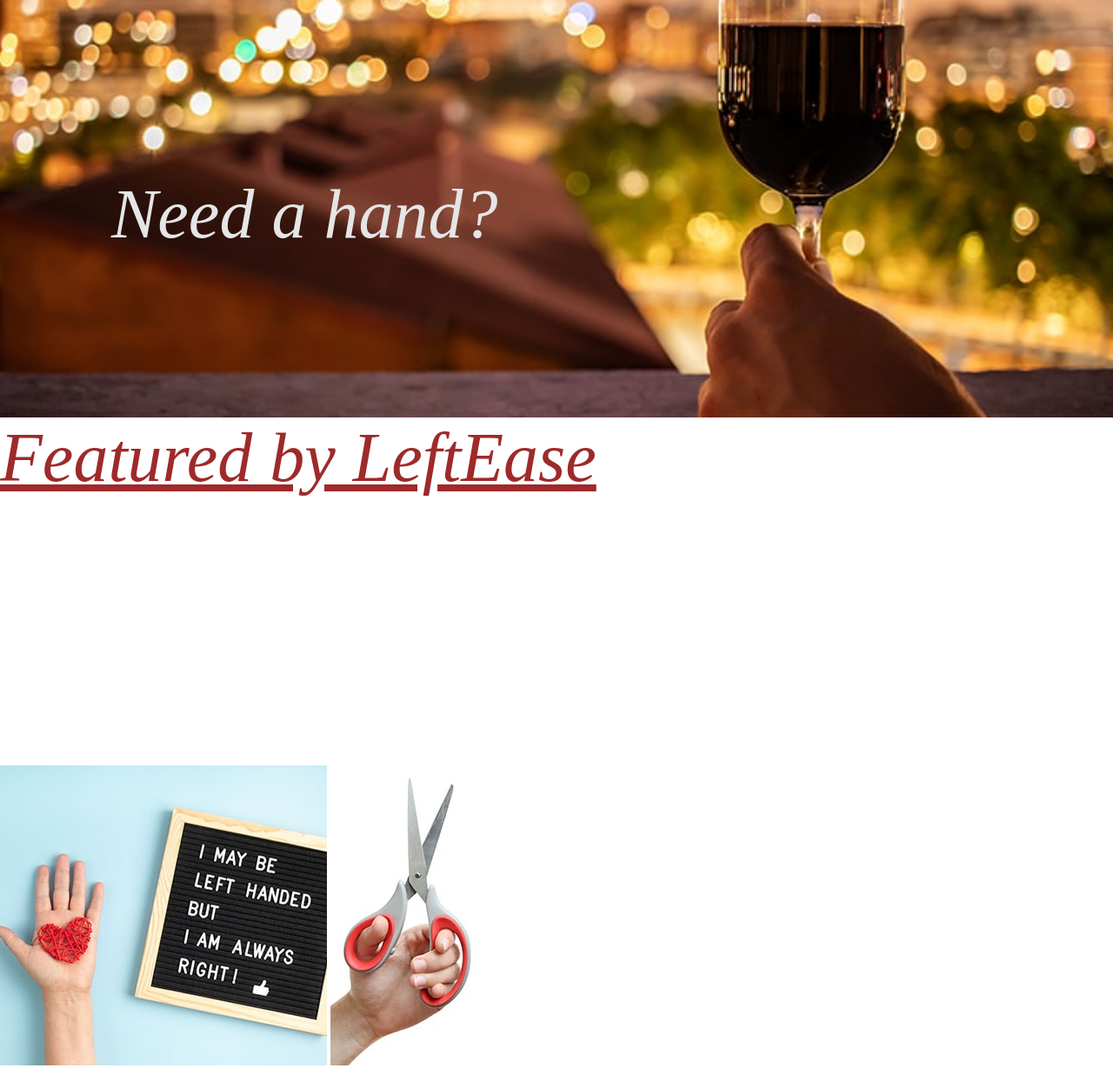
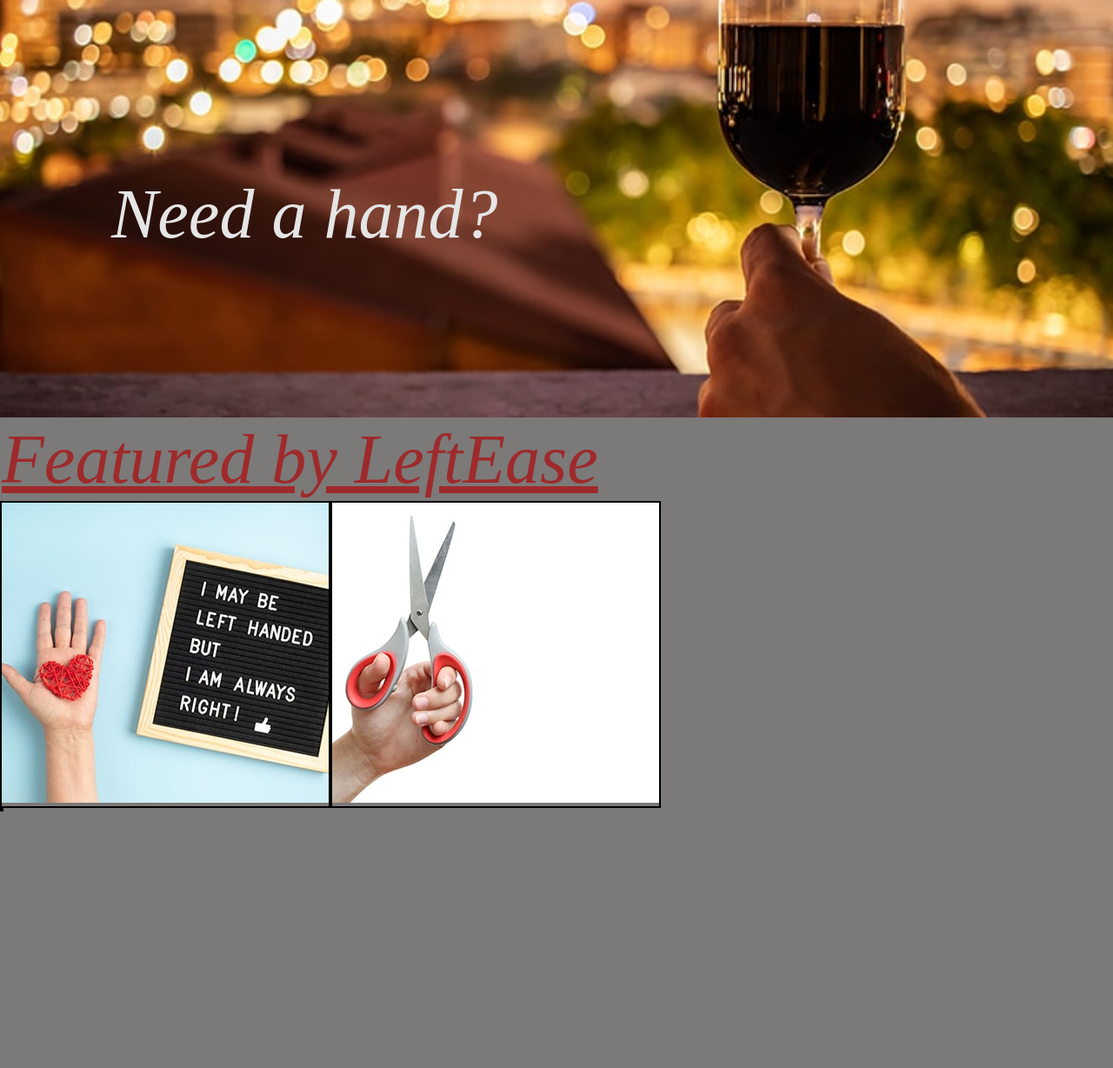
Before and after one commit to rnatbony/Web-Capstone, a plain HTML site: page deploy/index.html in a window 1280 px wide. Shown: the whole page at 87% size. After the commit the page ends 933 px from the top, so only its background shows below. Drawn offline with Linux system fonts and the light colour scheme.

Commit message:
working on featured section

```diff
--- a/deploy/index.html
+++ b/deploy/index.html
@@ -8,7 +8,7 @@
     <link rel="preconnect" href="https://fonts.gstatic.com" crossorigin>
     <link href="https://fonts.googleapis.com/css2?family=Open+Sans:wght@300;400;600&display=swap" rel="stylesheet">
     <link rel="stylesheet" href="css/styles.css">
-    <title>Capstone Demo</title>
+    <title>LeftEase</title>
 </head><body>
 
 <section id="hero">
@@ -17,13 +17,15 @@
     </div>
 
 </section><section id="featured">
-    <div>
         <h1>Featured by LeftEase</h1>
-    </div>
-    <div>
-        <img id="featured-left" src="img\featured-left.jpg" alt="I may be left-handed but I'm always right!">
-        <img id="featured-right" src="img\featured-right.jpg" alt="lefty scissors">
-    </div>
-</section>
+    <div class="row">
+        <div class="column">
+          <img src="img/featured-left.jpg" alt="I may be left-handed, but I'm always right!" style="width:100%">
+        </div>
+        <div class="column">
+          <img src="img/featured-right.jpg" alt="lefty-scissors" style="width:100%">
+        </div>
+      </div>
+    </section>
 </body>
 </html>
--- a/dev/scss/base/_base.scss
+++ b/dev/scss/base/_base.scss
@@ -14,3 +14,7 @@
         list-style: none;
     }
 }
+body {
+    margin: 0;
+    background-color: #7C7979;
+  }
--- a/dev/scss/base/_typography.scss
+++ b/dev/scss/base/_typography.scss
@@ -7,7 +7,7 @@
 font-style: italic;
 font-weight: bold;
 margin: 0;
-padding: 0;
+padding: 2px;
 font-size: 48;
 
 }
--- a/dev/scss/sections/_featured.scss
+++ b/dev/scss/sections/_featured.scss
@@ -1,33 +1,41 @@
-
 /* =============
     Featured
 ============= */
 
-#featured{
-
-    div{
-        height: 50vh;
-       // border: 6px solid red;
-     h1{
+#featured {
+    h1 {
         font-weight: 300;
         font-size: rem-calc(44);
         color: $light-red;
         text-decoration: underline;
 
-         @include md{
+        @include md {
             // padding-top: 30%;
             font-size: rem-calc(60);
         }
 
-         @include lg{
+        @include lg {
             // padding-top: 10%;
             font-size: rem-calc(80);
         }
     }
+
+    .row:after {
+        content: "";
+        clear: both;
+        display: table;
+        border: 2px solid #000;
     }
 
+    .column {
+        float: left;
+        flex: 50%;
+        border: 2px solid #000;
     }
 
-#featured-left{
-    image: url("../img/featured-left.jpg");
+    @media screen and (max-width: 500px) {
+        .column {
+            width: 100%;
         }
+    }
+}
```
Also changed, not shown: deploy/css/styles.css, 2 other files. Lines whose indentation alone changed are shown as unchanged.
